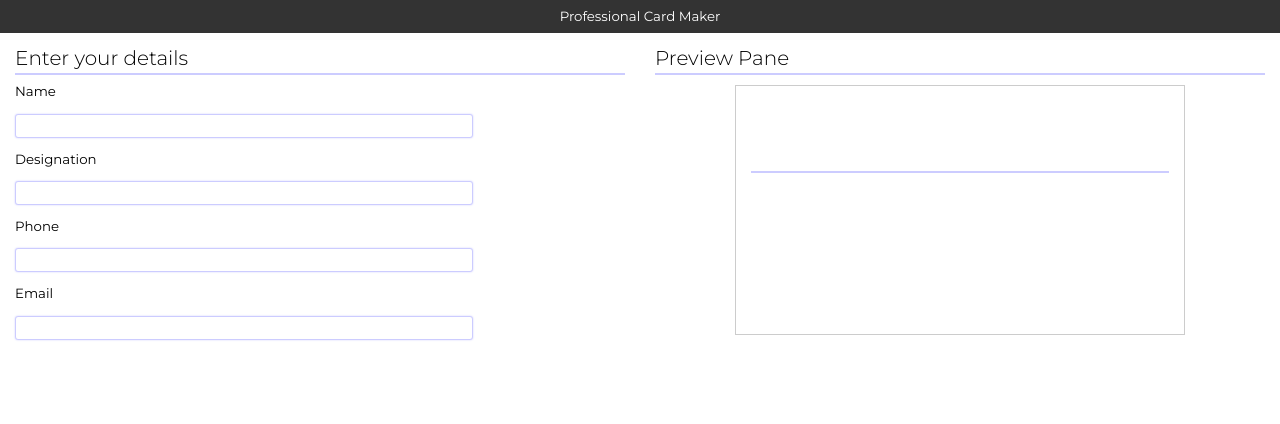
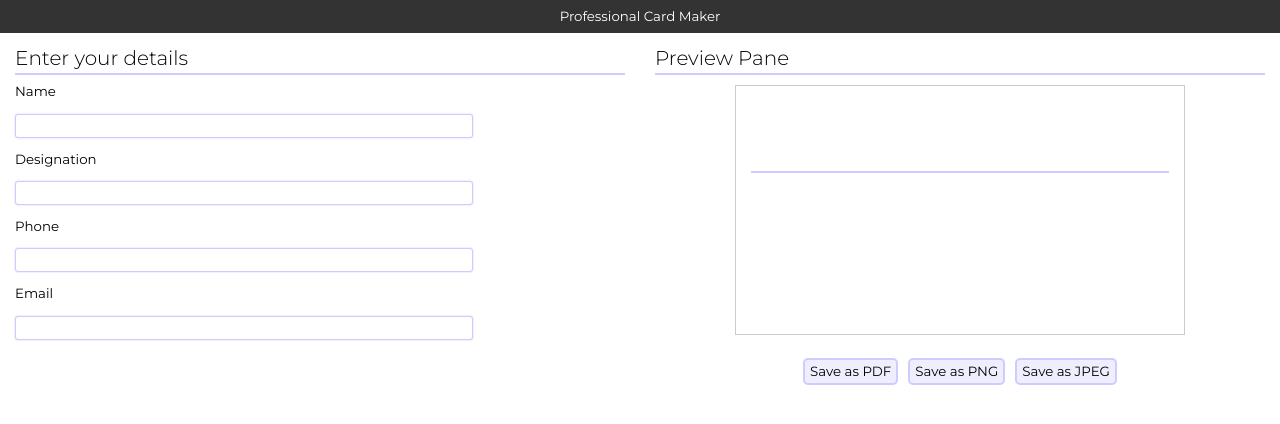
Before and after one commit to AshKemp/BizCardMaker, a React (Create React App) app: page / in a window 1280 px wide. Shown: the top 424 px of the page. Built offline with nearby package versions, Linux system fonts and the light colour scheme.

Commit message:
Created 3 buttons for saving the card

```diff
--- a/src/components/Preview.js
+++ b/src/components/Preview.js
@@ -8,6 +8,11 @@ const Preview = ({ Values }) => {
       <div className="Preview-Wrapper">
         <BusinessCard Values={Values} />
       </div>
+      <div className="Preview-Actions">
+        <button>Save as PDF</button>
+        <button>Save as PNG</button>
+        <button>Save as JPEG</button>
+      </div>
     </section>
   );
 };
--- a/src/styles/App.scss
+++ b/src/styles/App.scss
@@ -2,14 +2,6 @@
     @import "Header";
 }
 
-pre {
-    border: 1px solid #ccc;
-    background-color: #f5f5f5;
-    border-radius: 3px;
-    line-height: 1;
-    font-family: 'Courier New', Courier, monospace;
-
-}
 
 main {
     h2 {
--- a/src/styles/Preview.scss
+++ b/src/styles/Preview.scss
@@ -12,4 +12,20 @@
         display: inline-block;
         margin-bottom: 15px;
     }
+
+    &-Actions {
+        button {
+            margin: 5px;
+            border: 2px solid #ccf;
+            background-color: #eef;
+            padding: 5px;
+            border-radius: 5px;
+            cursor: pointer;
+
+            &:hover {
+                background-color: #ccf;
+            }
+
+        }
+    }
 }
```
